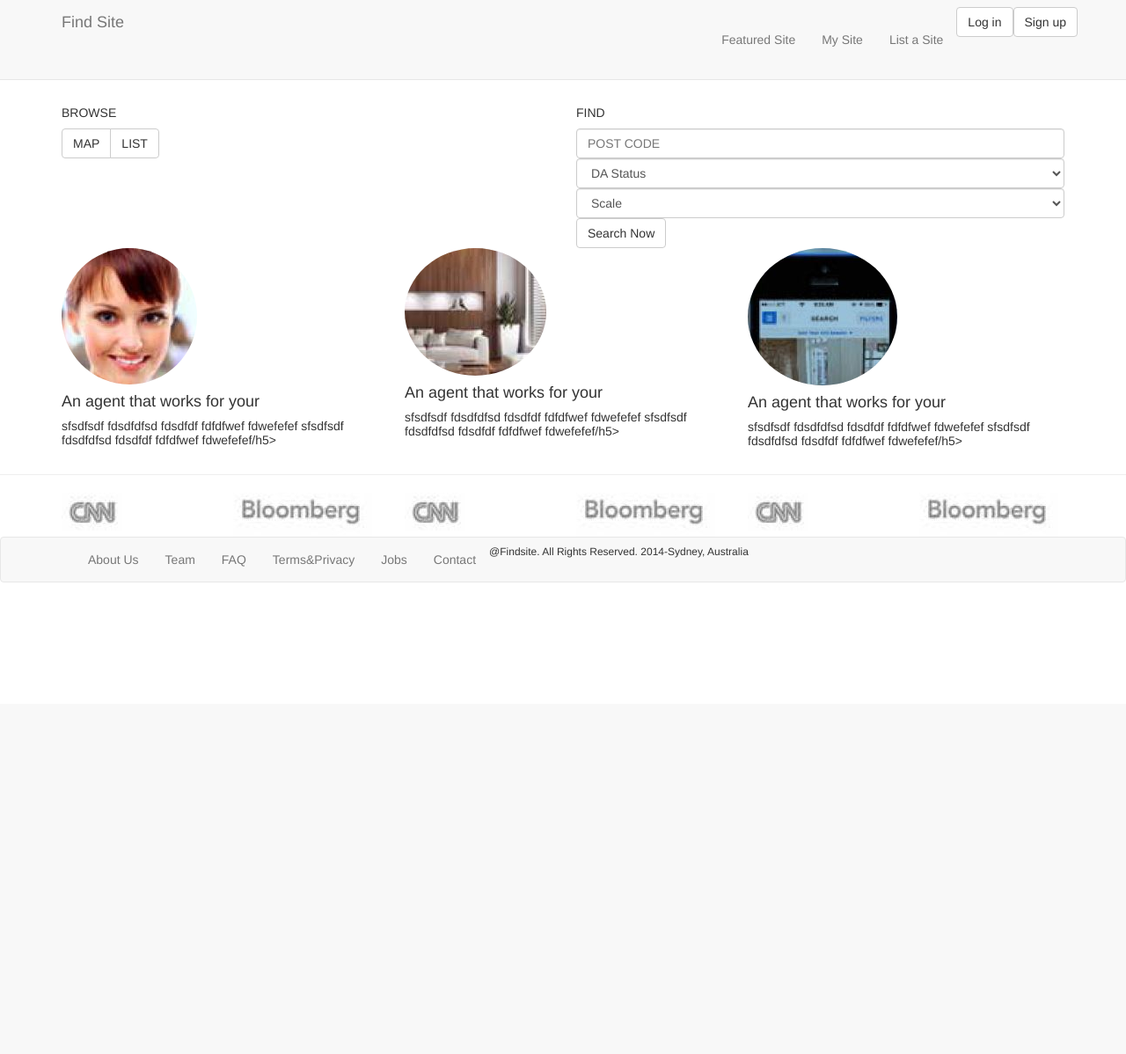
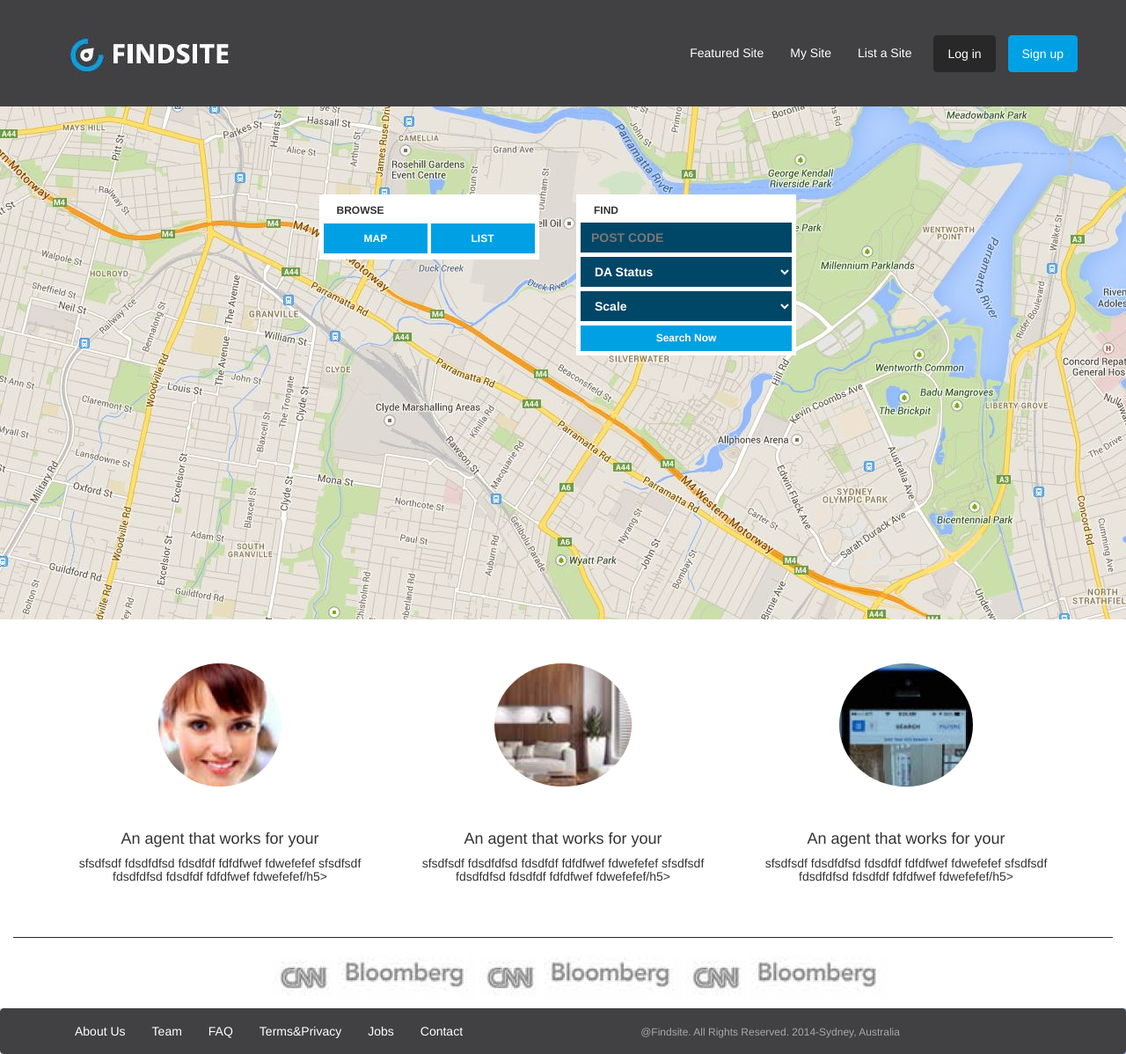
Before and after one commit to RedRadical/findsite, a PHP site: page / in a window 1280 px wide. Shown: the whole page at 88% size. Before the commit the page ends 662 px from the top, so only its background shows below. Run offline with PHP 8.4, Linux system fonts and the light colour scheme; some libraries are stand-ins or nearby versions.

Commit message:
V002-20140915_17_49

```diff
--- a/index.html
+++ b/index.html
@@ -21,7 +21,7 @@
                 <div class="container">
                     <!-- Brand and toggle get grouped for better mobile display -->
                     <div class="navbar-header">
-                        <a class="navbar-brand" href="#">Find Site</a>
+                        <a class="custom-logo" href="#"><img src="images/logo.JPG" title="logo" alt="logo"> </a>
                     </div>
                     <!-- Collect the nav links, forms, and other content for toggling -->
                     <div class="collapse navbar-collapse" id="bs-example-navbar-collapse-1">
@@ -29,24 +29,27 @@
                             <li><a href="#">Featured Site</a></li>
                             <li><a href="#">My Site</a></li>
                             <li><a href="#">List a Site</a></li>
-                            <li><button type="button" class="btn btn-default navbar-btn">Log in</button></li>
-                            <li><button type="button" class="btn btn-default navbar-btn">Sign up</button></li>
+                            <button type="button" class="login btn btn-default navbar-btn" id="login">Log in</button>
+                            <button type="button" class="signup btn btn-default navbar-btn" id="signup">Sign up</button>
                         </ul>
                     </div><!-- /.navbar-collapse -->
                 </div><!-- /.container-fluid -->
             </div>
         </header>
-        <div class="container">
+        <div class="container home-row1">
             <div class="row">
-                <div class="col-md-6">
-                    <h5>BROWSE</h5>
-                    <div class="btn-group">
-                        <button type="button" class="btn btn-default">MAP</button>
-                        <button type="button" class="btn btn-default">LIST</button>
+                <div class="col-md-3 col-md-offset-3">
+                    <div class="home-browse-search">
+                        <label>BROWSE</label>
+                        <ul>
+                            <li><a href="#">MAP</a></li>
+                            <li><a href="#">LIST</a></li>
+                        </ul>
                     </div>
                 </div>
-                <div class="col-md-6">
-                    <h5>FIND</h5>
+                <div class="col-md-3">
+                    <div class="home-browse-search">
+                        <label>FIND</label>
                         <form role="form">
                             <input class="form-control" type="text" placeholder="POST CODE">
                             <select class="form-control">
@@ -61,13 +64,15 @@
                                 <option value="">Medium</option>
                                 <option value="">Large</option>
                             </select>
-
                             <button type="submit" class="btn btn-default">Search Now</button>
                         </form>
                     </div>
                 </div>
             </div>
-        <div class="container">
+        </div>
+
+        <div class="container-fluid custom-links">
+            <div class="container custom-links-inner-row-1">
                 <div class="row">
                     <div class="col-md-4">
                         <img src="images/1.jpg" alt="pic1" class="img-circle">
@@ -87,25 +92,16 @@
                 </div>
             </div>
             <hr>
-        <div class="container">
+            <div class="container custom-links-inner-row-2">
                 <div class="row">
-                <div class="col-md-2">
-                    <a href="#"><img src="images/4.jpg" alt="pic4"> </a>
-                </div>
-                <div class="col-md-2">
-                    <a href="#"><img src="images/5.jpg" alt="pic4"> </a>
-                </div>
-                <div class="col-md-2">
-                    <a href="#"><img src="images/4.jpg" alt="pic4"> </a>
-                </div>
-                <div class="col-md-2">
-                    <a href="#"><img src="images/5.jpg" alt="pic4"> </a>
-                </div>
-                <div class="col-md-2">
-                    <a href="#"><img src="images/4.jpg" alt="pic4"> </a>
-                </div>
-                <div class="col-md-2">
-                    <a href="#"><img src="images/5.jpg" alt="pic4"> </a>
+                    <ul>
+                        <li><a href="#"><img src="images/4.jpg" alt="pic4"></a></li>
+                        <li><a href="#"><img src="images/5.jpg" alt="pic4"></a></li>
+                        <li><a href="#"><img src="images/4.jpg" alt="pic4"></a></li>
+                        <li><a href="#"><img src="images/5.jpg" alt="pic4"></a></li>
+                        <li><a href="#"><img src="images/4.jpg" alt="pic4"></a></li>
+                        <li><a href="#"><img src="images/5.jpg" alt="pic4"></a></li>
+                    </ul>
                 </div>
             </div>
         </div>
@@ -113,17 +109,15 @@
             <div class="navbar navbar-default" role="navigation">
                 <div class="container">
                     <!-- Collect the nav links, forms, and other content for toggling -->
-                    <div class="collapse navbar-collapse" id="bs-example-navbar-collapse-1">
-                        <ul class="nav navbar-nav">
+                    <ul class="nav navbar-nav navbar-center">
                         <li><a href="#">About Us</a></li>
                         <li><a href="#">Team</a></li>
                         <li><a href="#">FAQ</a></li>
                         <li><a href="#">Terms&Privacy</a></li>
                         <li><a href="#">Jobs</a></li>
                         <li><a href="#">Contact</a></li>
-                            <li><h6>@Findsite. All Rights Reserved. 2014-Sydney, Australia</h6></li>
                     </ul>
-                    </div><!-- /.navbar-collapse -->
+                    <div class="copyright-mark"><h6>@Findsite. All Rights Reserved. 2014-Sydney, Australia</h6></div>
                 </div><!-- /.container-fluid -->
             </div>
         </footer>
--- a/less/modules/header.less
+++ b/less/modules/header.less
@@ -1 +1,155 @@
-header .navbar-nav > li > a {line-height:60px;}
+@color-dark_gray: #414143;
+@color-black: #282828;
+@color-white: #ffffff;
+@color-navy: #004667;
+@color-sky_blue: #00a0e4;
+@color-light_gray: #a6a7a9;
+header {
+  .navbar-nav {
+    li {
+      a {
+        line-height:90px;
+      }
+    }
+  }
+  .navbar-header {
+    margin-top: 30px;
+  }
+  .navbar-default {
+    .navbar-nav > li > a:hover{
+      background-color: @color-black;
+      color: @color-white;
+      border-color: @color-black;
+    }
+    .navbar-nav > li > a:focus{
+      background-color: @color-black;
+      color: @color-white;
+      border-color: @color-black;
+    }
+  }
+  .login {
+    background-color: @color-black;
+    color: @color-white;
+    border-color: @color-black;
+    padding: 10px 15px;
+    margin-top: 40px;
+    margin-left: 10px;
+  }
+  .signup {
+    background-color: @color-sky_blue;
+    color: @color-white;
+    border-color: @color-sky_blue;
+    padding: 10px 15px;
+    margin-top: 40px;
+    margin-left: 10px;
+  }
+}
+body {
+  background-image: url("../images/background.jpg");
+}
+.navbar-default {
+  background-color: @color-dark_gray;
+  border-color: @color-dark_gray;
+  .navbar-nav > li > a {
+    color: @color-white;
+  }
+}
+.home-row1 {
+  margin-top: 100px;
+}
+.home-browse-search {
+  background-color: @color-white;
+  opacity: 1;
+  width: 250px;
+  padding: 5px 5px 5px 5px;
+  font-size: 12px;
+  font-weight: bold;
+  ul {
+    margin-top: 10px;
+    padding-left: 0px;
+    li {
+      display: inline;
+      a {
+        color: @color-white;
+        background-color: @color-sky_blue;
+        padding: 10px 46px;
+      }
+      a:hover, a:focus{
+        background-color: @color-navy;
+        text-decoration: none;
+      }
+    }
+  }
+  label {
+    margin-left: 15px;
+    margin-top: 5px;
+    margin-bottom: 5px;
+  }
+  .form-control {
+    color: @color-white;
+    border-radius: 0px;
+    background-color: @color-navy;
+    display: block;
+    height: 34px;
+    width: 100%;
+    margin-bottom: 5px;
+    border: none;
+  }
+  .btn {
+    background-color: @color-sky_blue;
+    border-radius: 0px;
+    color: @color-white;
+    border: none;
+    cursor: pointer;
+    display: inline-block;
+    text-align: center;
+    vertical-align: middle;
+    white-space: nowrap;
+    font-size: 12px;
+    font-weight: bold;
+    width: 100%;
+  }
+}
+
+.custom-links {
+  margin-top: 300px;
+  background-color: @color-white;
+  .custom-links-inner-row-1 {
+    margin-top: 50px;
+    margin-bottom: 50px;
+    text-align: center;
+    img {
+      display: block;
+      margin-left: auto;
+      margin-right: auto;
+      margin-bottom: 50px;
+      height: 140px;
+      width: auto;
+    }
+  }
+  .custom-links-inner-row-2 {
+    ul {
+      text-align: center;
+      li {
+        display: inline;
+      }
+    }
+  }
+  hr {
+    border: solid @color-black;
+    border-width: 1px 0 0;
+  }
+}
+
+footer {
+  .copyright-mark {
+    margin-top: 20px;
+  }
+  h6 {
+    color: @color-light_gray;
+  }
+  text-align: center;
+  .navbar {
+    margin-bottom: 0px;
+  }
+}
```
Also changed, not shown: css/main.css, images/6.JPG (added), images/Capture.JPG (added), images/Capture2.JPG (added), images/background.JPG (added), images/logo.JPG (added). Lines whose indentation alone changed are shown as unchanged.
